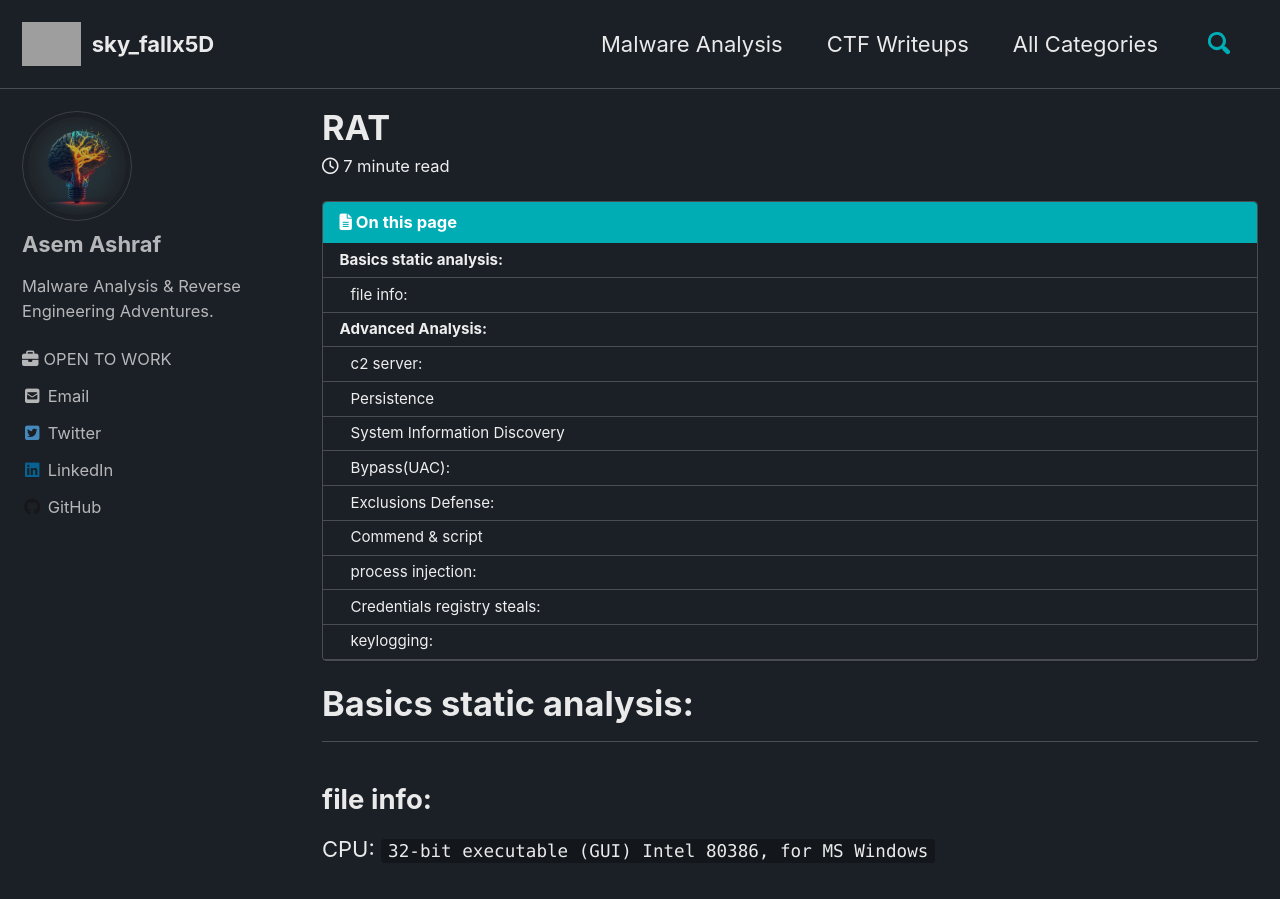
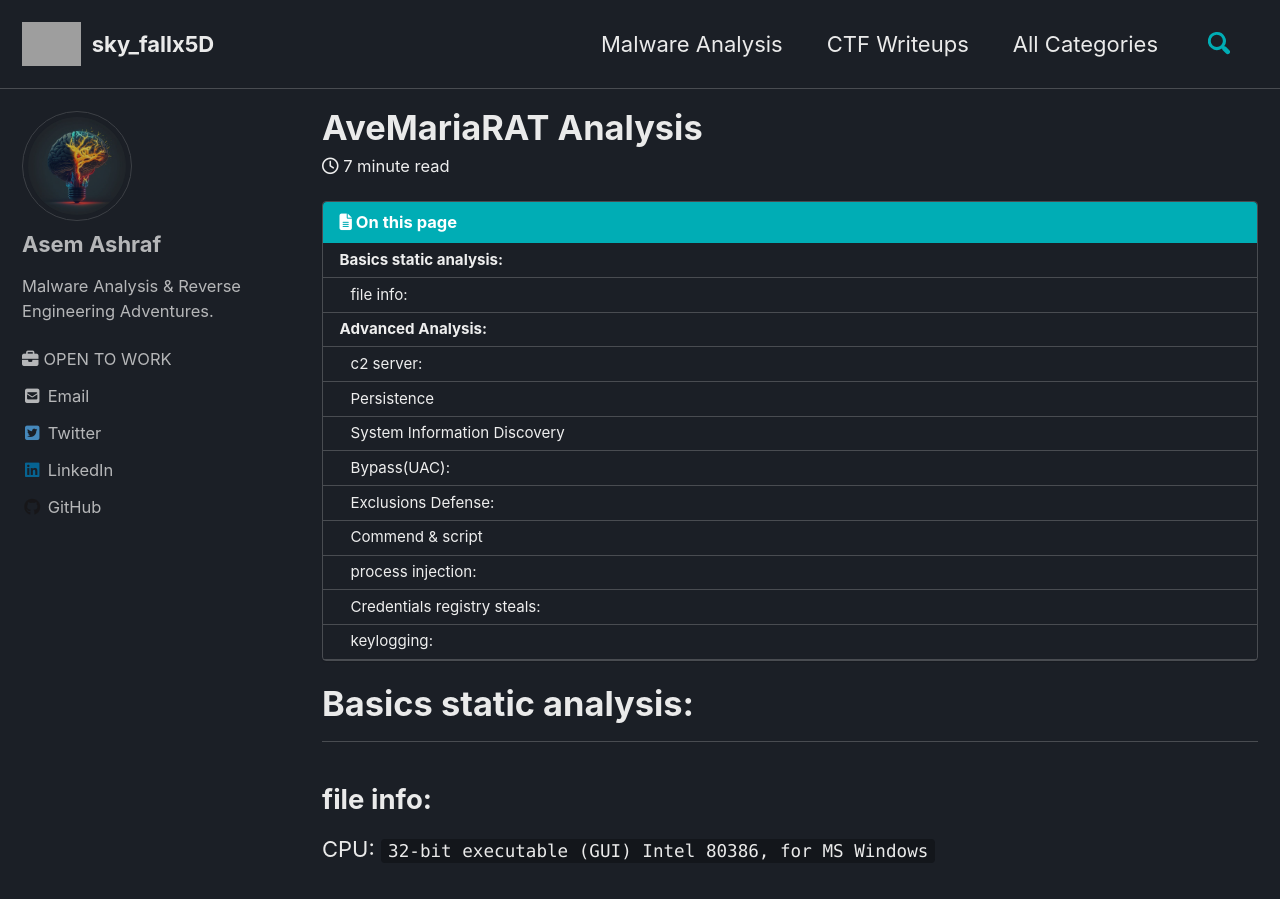
Before and after one commit to Asem-Ashraf-git/Asem-Ashraf-git.github.io, a Jekyll site: the page built from _posts/malware_analysis/2023-12-20-RAT.md, in a window 1280 px wide and 900 px high. Built offline with Jekyll 4.4.1, drawn with Linux system fonts in a browser that asks for light colours; cached includes are drawn as plain includes; nearby versions of some CDN libraries; grey boxes are pictures that could not be loaded.

Commit message:
2023-12-20-RAT.md

```diff
--- a/_posts/malware_analysis/2023-12-20-RAT.md
+++ b/_posts/malware_analysis/2023-12-20-RAT.md
@@ -1,10 +1,10 @@
 ---
-title: "RAT "
+title: "AveMariaRAT Analysis "
 classes: wide
 header:
   teaser:/assets/images/malware-analysis/pic/Rat.png
 ribbon:
-description: "RAT malware"
+description: "RAT (Remote Access Trojan) malware"
 categories:
   - malware_analysis
 toc: true
```
